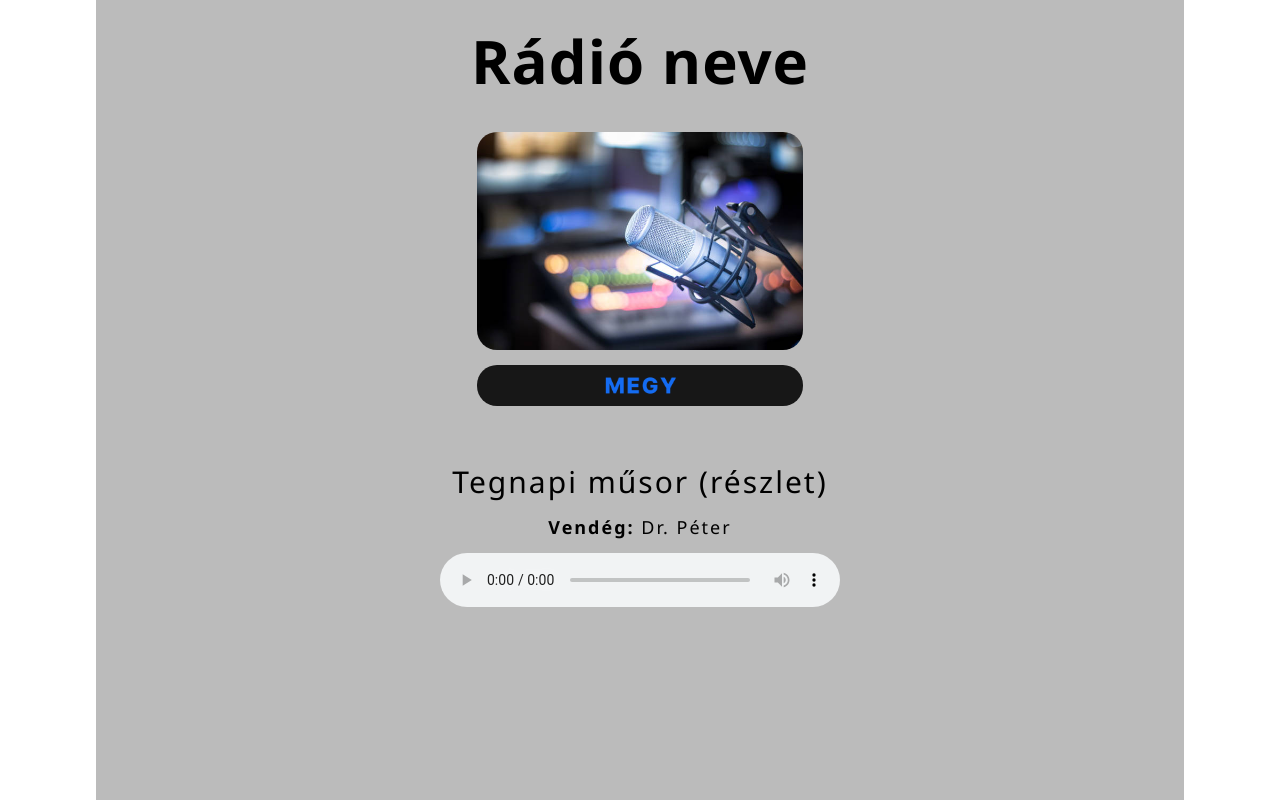
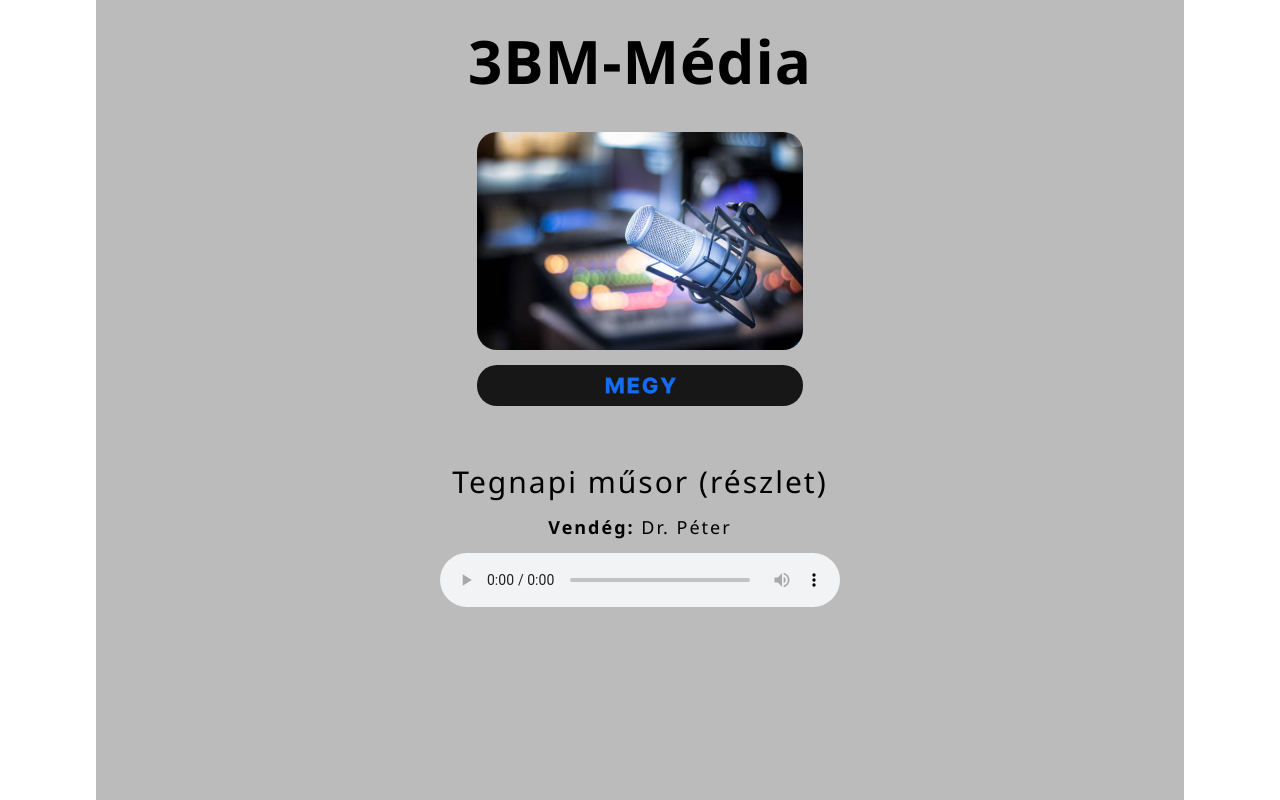
Before and after one commit to CommanderBALA/radio.github.io, a plain HTML site: page index.html in a window 1280 px wide. Drawn offline with Linux system fonts and the light colour scheme.

Commit message:
Update index.html

```diff
--- a/index.html
+++ b/index.html
@@ -7,13 +7,13 @@
         <meta http-equiv="X-UA-Compatible" content="ie=edge" />
         <link rel="stylesheet" href="./style.css" />
         <link rel="icon" href="./3617100.png" />
-        <title>Rádió neve</title>
+        <title>3BM-Média</title>
     </head>
 
     <body>
     <div class="page">
 
-        <h1>Rádió neve</h1>
+        <h1>3BM-Média</h1>
 
         <img src="radio.jpg">
         <br>
```
